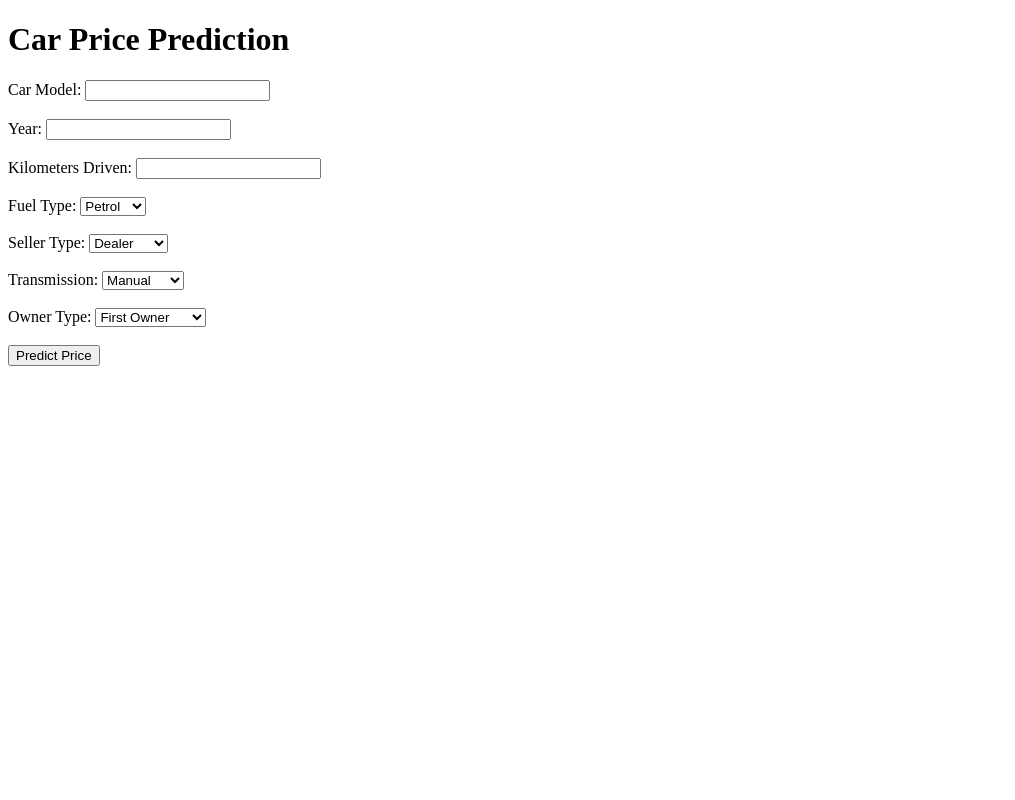
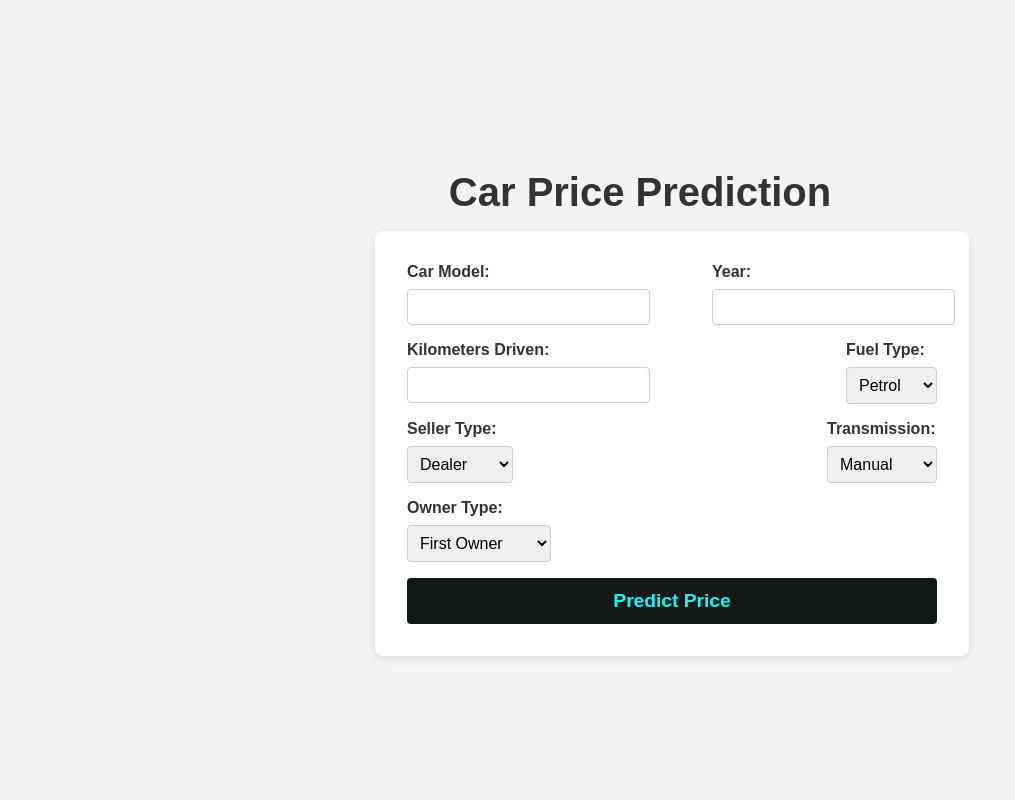
Before and after one commit to Sgg349/car-price-prediction, a Flask app: page / in a window 1280 px wide. Shown: the whole page, without its empty margins (0-1015 px from the left). Run offline with Flask 3, Linux system fonts and the light colour scheme; parts of the project's set-up code (start-up, migrations or seed data) failed here and were passed over.

Commit message:
Update index.html

```diff
--- a/templates/index.html
+++ b/templates/index.html
@@ -1,55 +1,177 @@
 <!DOCTYPE html>
 <html lang="en">
+
 <head>
     <meta charset="UTF-8">
     <meta name="viewport" content="width=device-width, initial-scale=1.0">
     <title>Car Price Prediction</title>
+    <style>
+        body {
+            font-family: Arial, sans-serif;
+            background-color: #f4f4f4;
+            color: #333;
+            margin: 0;
+            padding: 0;
+            display: flex;
+            justify-content: center;
+            align-items: center;
+            min-height: 100vh;
+        }
+
+        h1 {
+            color: #333;
+            font-size: 2.5rem;
+            text-align: center;
+            margin-bottom: 1rem;
+        }
+
+        form {
+            background-color: #fff;
+            padding: 2rem;
+            border-radius: 8px;
+            box-shadow: 0 2px 10px rgba(0, 0, 0, 0.1);
+            width: 100%;
+            max-width: 700px;
+        }
+
+        .form-row {
+            display: flex;
+            justify-content: space-between;
+            gap: 1rem;
+            margin-bottom: 1rem;
+        }
+
+        label {
+            display: block;
+            font-weight: bold;
+            margin-bottom: 0.5rem;
+            color: #333;
+        }
+
+        input[type="text"],
+        select {
+            width: 100%;
+            padding: 0.5rem;
+            border: 1px solid #ccc;
+            border-radius: 4px;
+            font-size: 1rem;
+        }
+
+        button {
+            background-color: #4CAF50;
+            color: white;
+            padding: 0.75rem;
+            border: none;
+            border-radius: 4px;
+            cursor: pointer;
+            width: 100%;
+            font-size: 1.2rem;
+            font-weight: bold;
+            transition: background-color 0.3s ease;
+        }
+
+        button:hover {
+            background-color:#333;
+        }
+
+        h2 {
+            text-align: center;
+            color: #333;
+            margin-top: 2rem;
+            font-size: 1.5rem;
+        }
+        .predcol{
+            color: aqua;
+            background-color: #151915;
+        }
+
+        @media (max-width: 370px) {
+            form {
+                padding: 1rem;
+            }
+
+            h1 {
+                font-size: 2rem;
+            }
+
+            button {
+                font-size: 1rem;
+            }
+
+            .form-row {
+                flex-direction: column;
+            }
+        }
+    </style>
 </head>
+
 <body>
+    <div>
         <h1>Car Price Prediction</h1>
 
         <form action="/predict" method="POST">
+            <div class="form-row">
+                <div class="form-group">
                     <label for="name">Car Model:</label>
-        <input type="text" id="name" name="name" required><br><br>
+                    <input type="text" id="name" name="name" required>
+                </div>
+                <div class="form-group">
+                    <label for="year">Year:</label>
+                    <input type="text" id="year" name="year" required>
+                </div>
+            </div>
 
-        <label for="year">Year:</label>
-        <input type="text" id="year" name="year" required><br><br>
-
+            <div class="form-row">
+                <div class="form-group">
                     <label for="km_driven">Kilometers Driven:</label>
-        <input type="text" id="km_driven" name="km_driven" required><br><br>
-
+                    <input type="text" id="km_driven" name="km_driven" required>
+                </div>
+                <div class="form-group">
                     <label for="fuel">Fuel Type:</label>
                     <select id="fuel" name="fuel" required>
                         <option value="Petrol">Petrol</option>
                         <option value="Diesel">Diesel</option>
                         <option value="CNG">CNG</option>
                         <option value="Electric">Electric</option>
-        </select><br><br>
+                    </select>
+                </div>
+            </div>
 
+            <div class="form-row">
+                <div class="form-group">
                     <label for="seller_type">Seller Type:</label>
                     <select id="seller_type" name="seller_type" required>
                         <option value="Dealer">Dealer</option>
                         <option value="Individual">Individual</option>
-        </select><br><br>
-
+                    </select>
+                </div>
+                <div class="form-group">
                     <label for="transmission">Transmission:</label>
                     <select id="transmission" name="transmission" required>
                         <option value="Manual">Manual</option>
                         <option value="Automatic">Automatic</option>
-        </select><br><br>
+                    </select>
+                </div>
+            </div>
 
+            <div class="form-row">
+                <div class="form-group">
                     <label for="owner">Owner Type:</label>
                     <select id="owner" name="owner" required>
                         <option value="First Owner">First Owner</option>
                         <option value="Second Owner">Second Owner</option>
                         <option value="Third Owner">Third Owner</option>
-        </select><br><br>
+                    </select>
+                </div>
+            </div>
 
-        <button type="submit">Predict Price</button>
+            <button class="predcol" type="submit">Predict Price</button>
         </form>
 
         {% if prediction_text %}
         <h2>{{ prediction_text }}</h2>
         {% endif %}
+    </div>
 </body>
+
 </html>
```
Lines whose indentation alone changed are shown as unchanged.
